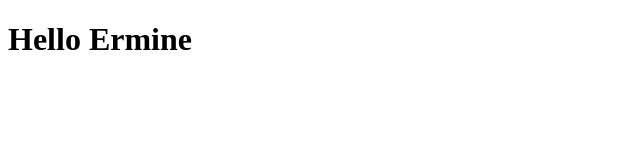
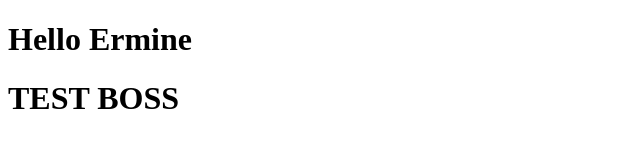
Before and after one commit to Nine0512/git-g04, a plain HTML site: page index.html in a window 1280 px wide. Shown: the whole page, without its empty margins (0-640 px from the left). Drawn offline with Linux system fonts and the light colour scheme.

Commit message:
add index

```diff
--- a/index.html
+++ b/index.html
@@ -8,5 +8,6 @@
 </head>
 <body>
     <h1> Hello Ermine </h1>
+    <h1> TEST BOSS </h1
 </body>
 </html>
```
